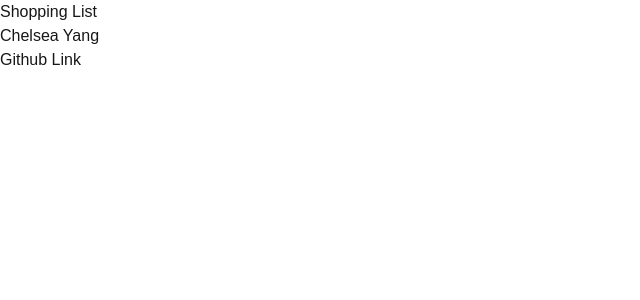
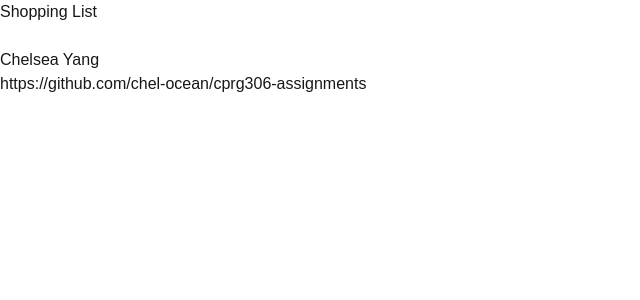
Before and after one commit to chel-ocean/cprg306-assignments, a Next.js app: page /week-2 in a window 1280 px wide. Shown: the top 300 px of the page, without its empty margins (0-640 px from the left). Built offline with nearby package versions, Linux system fonts and the light colour scheme.

Commit message:
edit page

```diff
--- a/app/page.js
+++ b/app/page.js
@@ -3,7 +3,7 @@ import Link from "next/link";
 export default function Page(){
   return (
     <main>
-      <h1>CPRG 306: Web Development 2 - Assignments</h1>
+      <h1 class="text-2xl">CPRG 306: Web Development 2 - Assignments</h1>
       <br></br>
       <Link href="week-2">Week 2</Link>
     </main>
--- a/app/week-2/page.js
+++ b/app/week-2/page.js
@@ -4,6 +4,7 @@ export default function Page() {
   return (
     <main>
       <h1>Shopping List</h1>
+      <br></br>
       <StudentInfo />
     </main>
   );
--- a/app/week-2/student-info.js
+++ b/app/week-2/student-info.js
@@ -12,7 +12,7 @@ function StudentInfo(){
     return (
         <>
         <p>Chelsea Yang</p>
-        <Link href="https://github.com/chel-ocean/cprg306-assignments" target="_blank">Github Link</Link>
+        <Link href="https://github.com/chel-ocean/cprg306-assignments" target="_blank">https://github.com/chel-ocean/cprg306-assignments</Link>
         </>
     );
 }
```
